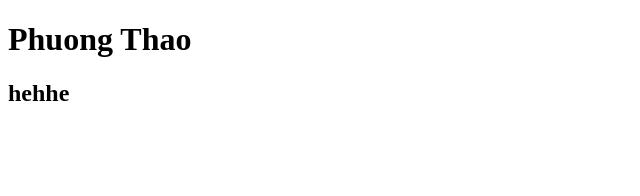
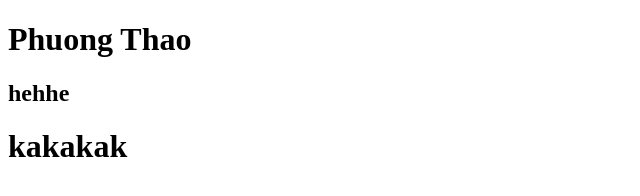
Before and after one commit to thinhkorea/PTTTT, a plain HTML site: page index.html in a window 1280 px wide. Shown: the whole page, without its empty margins (0-640 px from the left). Drawn offline with Linux system fonts and the light colour scheme.

Commit message:
Sua lan 2

```diff
--- a/index.html
+++ b/index.html
@@ -11,5 +11,6 @@
     <body>
         <h1>Phuong Thao</h1>
         <h2>hehhe</h2>
+        <h1>kakakak</h1>
     </body>
 </html>
```
